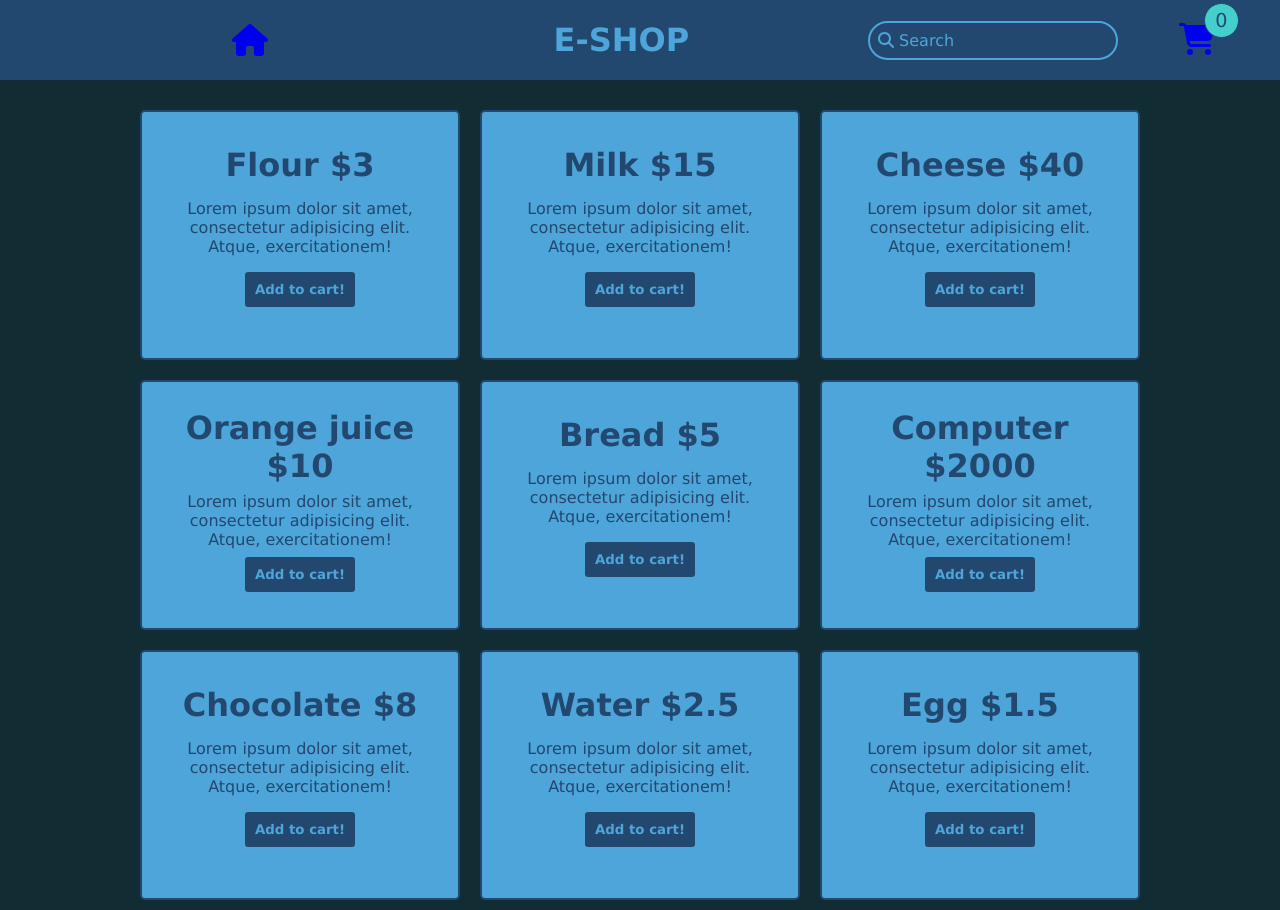
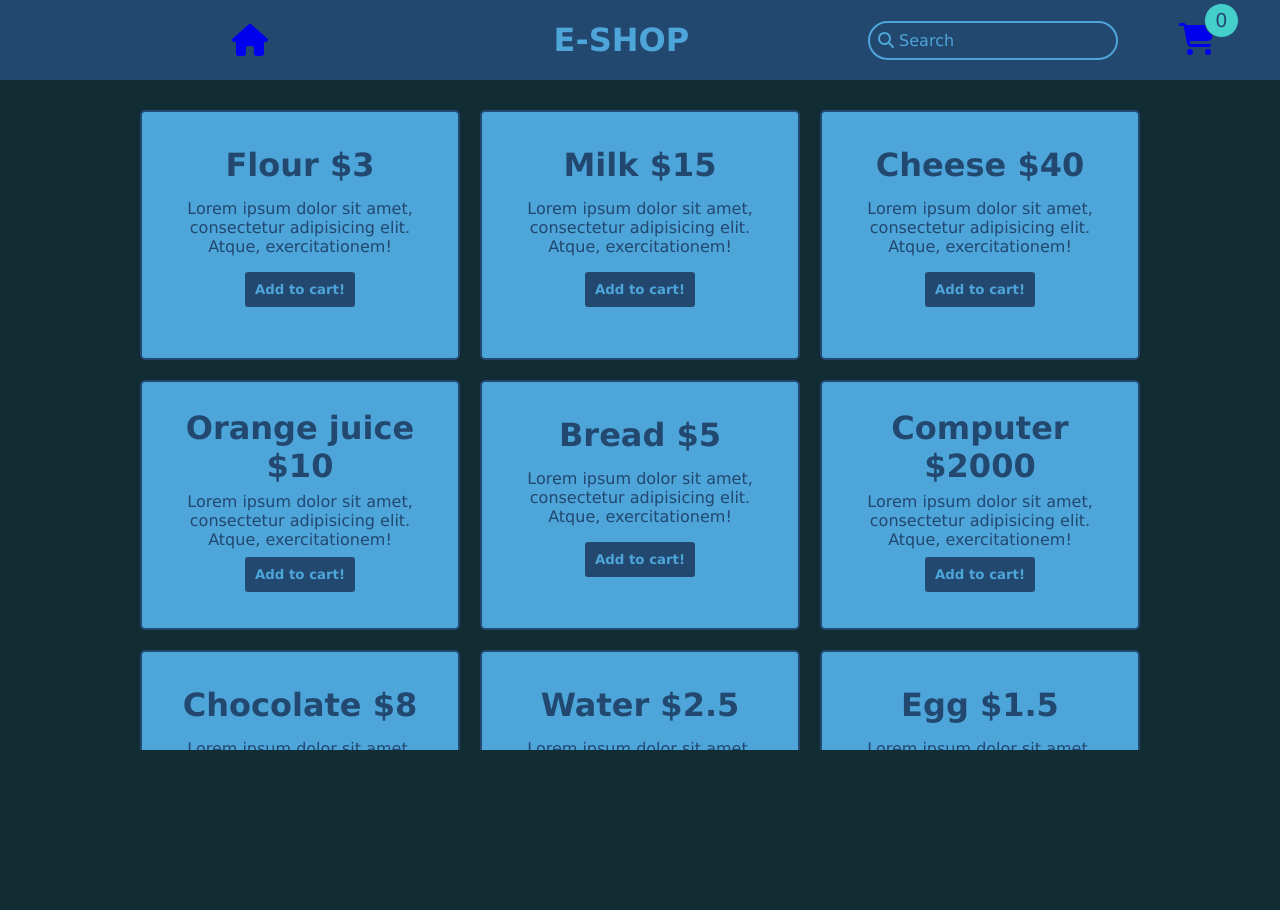
Before and after one commit to Kex027/eshop, a React (Create React App) app in the folder app/: page / in a window 1280 px wide. After the commit the page ends 800 px from the top, so only its background shows below. Built offline with nearby package versions, Linux system fonts and the light colour scheme.

Commit message:
added clear button to input fixed scrollbar

```diff
--- a/app/src/App.css
+++ b/app/src/App.css
@@ -3,5 +3,5 @@
   display: flex;
   align-items: center;
   flex-direction: column;
-  justify-content: center;
+  height: 100vh;
 }
--- a/app/src/components/searchBar/SearchBar.jsx
+++ b/app/src/components/searchBar/SearchBar.jsx
@@ -11,10 +11,11 @@ const SearchBar = () => {
   return (
     <div className={`${style.container} ${style.display}`}>
       <input
+        type="search"
         onChange={({ target: { value } }) => dispatch(setQuery(value))}
         required
       />
-      <span>
+      <span className={style.search}>
         <FontAwesomeIcon icon={faSearch} /> Search
       </span>
     </div>
--- a/app/src/components/searchBar/searchBar.module.scss
+++ b/app/src/components/searchBar/searchBar.module.scss
@@ -24,9 +24,12 @@
         background-color: $mediumTurquoise;
       }
     }
+    &::-webkit-search-cancel-button {
+      cursor: pointer;
+    }
   }
 
-  span {
+  .search {
     position: absolute;
     left: 0;
     top: 0;
--- a/app/src/features/cart/cart.module.scss
+++ b/app/src/features/cart/cart.module.scss
@@ -3,7 +3,7 @@
 .container {
   width: 90%;
   font-size: 1.7em;
-  max-height: 800px;
+  max-height: 80%;
   overflow-y: scroll;
 
   .grid {
--- a/app/src/features/header/header.module.scss
+++ b/app/src/features/header/header.module.scss
@@ -1,4 +1,4 @@
-@import '../../variables';
+@import "../../variables";
 
 .container {
   display: flex;
@@ -25,7 +25,7 @@
         align-items: center;
         width: 35px;
         height: 35px;
-        font-size: .6em;
+        font-size: 0.6em;
         background-color: $mediumTurquoise;
         color: $indigoDye;
         border-radius: 100%;
@@ -45,7 +45,7 @@
 
   .display {
     display: grid;
-    grid-template-columns: 1fr 1fr 1fr .1fr;
+    grid-template-columns: 1fr 1fr 1fr 0.1fr;
     align-items: center;
   }
 }
--- a/app/src/features/shop/Shop.jsx
+++ b/app/src/features/shop/Shop.jsx
@@ -2,9 +2,8 @@ import React from "react";
 import ShopItem from "./shopItem/ShopItem";
 import style from "./shop.module.scss";
 import { useSelector } from "react-redux";
-import { getAllProducts, getIsShop, getQuery } from "./shopSlice";
+import { getAllProducts, getQuery } from "./shopSlice";
 import "react-toastify/dist/ReactToastify.css";
-import Cart from "../cart/Cart";
 
 //TODO
 // info o discount
@@ -13,7 +12,6 @@ import Cart from "../cart/Cart";
 const Shop = () => {
   const products = useSelector(getAllProducts);
   const query = useSelector(getQuery);
-  const isShop = useSelector(getIsShop);
 
   const getFilteredItems = () => {
     if (!products.length) {
@@ -24,13 +22,9 @@ const Shop = () => {
 
   return (
     <div className={`${style.container}  ${style.display}`}>
-      {isShop ? (
-        getFilteredItems().map((product) => (
-          <ShopItem key={product.id} product={product} />
-        ))
-      ) : (
-        <Cart />
-      )}
+      {getFilteredItems().map((product) => (
+        <ShopItem key={product.id} product={product} />
+      ))}
     </div>
   );
 };
--- a/app/src/features/shop/shop.module.scss
+++ b/app/src/features/shop/shop.module.scss
@@ -3,7 +3,7 @@
 .container {
   width: 95%;
   overflow-y: scroll;
-  max-height: 800px;
+  max-height: 80%;
 }
 
 .display {
--- a/app/src/features/shop/shopSlice.js
+++ b/app/src/features/shop/shopSlice.js
@@ -5,7 +5,6 @@ const initialState = {
   allProducts: PRODUCTS_MOCK.products,
   query: "",
   cart: [],
-  isShop: true,
   discount: { discount: 0.05, quantityToDiscount: 5 },
 };
 
@@ -26,7 +25,6 @@ export const { setQuery, addToCart } = shopSlice.actions;
 export const getAllProducts = (state) => state.shop.allProducts;
 export const getQuery = (state) => state.shop.query;
 export const getCart = (state) => state.shop.cart;
-export const getIsShop = (state) => state.shop.isShop;
 export const getCartLength = (state) => state.shop.cart.length;
 export const getDiscount = (state) => state.shop.discount;
 
```
